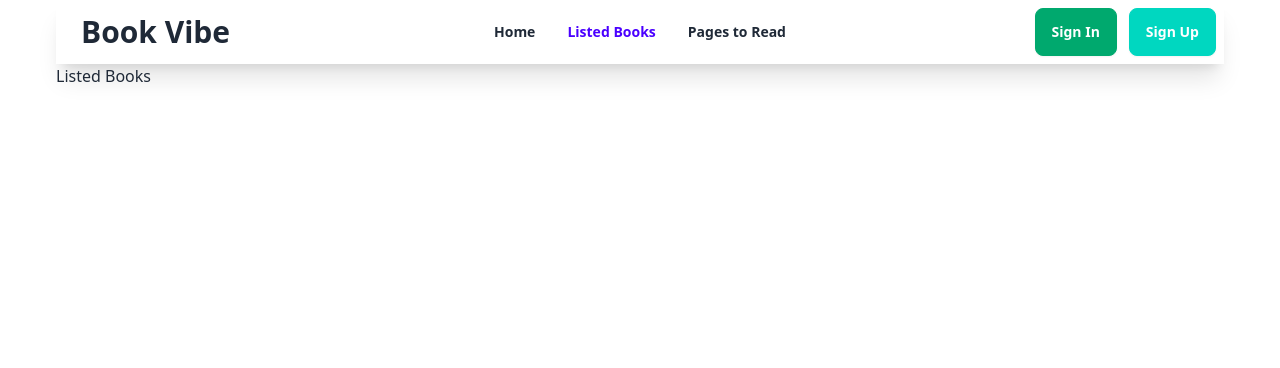
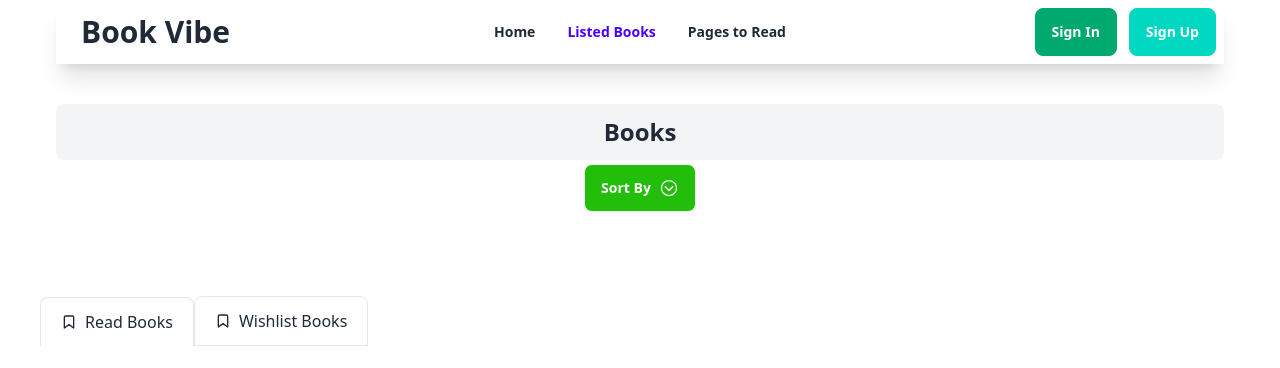
Before and after one commit to shahinalom9343/Book-Store-Project, a React (Vite) app: page /listed_books in a window 1280 px wide. Shown: the top 368 px of the page. Built offline with nearby package versions, Linux system fonts and the light colour scheme.

Commit message:
Designed read listed book page with several functionality

```diff
--- a/src/components/ListedBooks/ListedBooks.jsx
+++ b/src/components/ListedBooks/ListedBooks.jsx
@@ -1,9 +1,197 @@
+import { useEffect, useState } from "react";
+import { IoIosArrowDropdown } from "react-icons/io";
+import { Link } from "react-router-dom";
+import ReadBooks from "./ReadBooks";
+import { getBooks } from "../Utilities/localStorage";
 const ListedBooks = () => {
+  const [tabIndex, setTabIndex] = useState(0);
+  const [readBooks, setReadBooks] = useState([]);
+  useEffect(() => {
+    const storedReadBooks = getBooks();
+    setReadBooks(storedReadBooks);
+  }, []);
   return (
-    <div>
-      <h1>Listed Books</h1>
+    <div className="mt-10">
+      <h1 className="text-2xl text-center font-bold bg-gray-100 py-3 rounded-lg">
+        Books
+      </h1>
+      <div className="flex items-center justify-center mb-20">
+        <details className="dropdown ">
+          <summary className="m-1 btn bg-[#23BE0A] text-white font-semibold">
+            <span>Sort By</span>
+            <span>
+              <IoIosArrowDropdown className="text-xl" />
+            </span>
+          </summary>
+          <ul className="p-2 shadow menu dropdown-content z-[1] bg-base-100 rounded-box w-52">
+            <li>
+              <a>Rating</a>
+            </li>
+            <li>
+              <a>Number of Pages</a>
+            </li>
+            <li>
+              <a>Published Years</a>
+            </li>
+          </ul>
+        </details>
+      </div>
+      {/* tab */}
+      <div className="flex items-center -mx-4 overflow-x-auto overflow-y-hidden sm:justify-start flex-nowrap dark:bg-gray-100 dark:text-gray-800">
+        <Link
+          to="/"
+          onClick={() => setTabIndex(0)}
+          className={`flex items-center flex-shrink-0 px-5 py-3 space-x-2 ${
+            tabIndex === 0 ? "border border-b-0" : "border"
+          } rounded-t-lg `}
+        >
+          <svg
+            xmlns="http://www.w3.org/2000/svg"
+            viewBox="0 0 24 24"
+            fill="none"
+            stroke="currentColor"
+            strokeWidth="2"
+            strokeLinecap="round"
+            strokeLinejoin="round"
+            className="w-4 h-4"
+          >
+            <path d="M19 21l-7-5-7 5V5a2 2 0 0 1 2-2h10a2 2 0 0 1 2 2z"></path>
+          </svg>
+          <span>Read Books</span>
+        </Link>
+        <Link
+          to="/wishlists"
+          onClick={() => setTabIndex(1)}
+          className={`flex items-center flex-shrink-0 px-5 py-3 space-x-2 ${
+            tabIndex === 1 ? "border border-b-0" : "border"
+          } rounded-t-lg `}
+        >
+          <svg
+            xmlns="http://www.w3.org/2000/svg"
+            viewBox="0 0 24 24"
+            fill="none"
+            stroke="currentColor"
+            strokeWidth="2"
+            strokeLinecap="round"
+            strokeLinejoin="round"
+            className="w-4 h-4"
+          >
+            <path d="M19 21l-7-5-7 5V5a2 2 0 0 1 2-2h10a2 2 0 0 1 2 2z"></path>
+          </svg>
+          <span>Wishlist Books</span>
+        </Link>
+      </div>
+      {/* single book card */}
+      {readBooks.map((readBook) => (
+        <ReadBooks key={readBook.bookId} readBook={readBook}></ReadBooks>
+      ))}
     </div>
   );
 };
 
 export default ListedBooks;
+
+// import { useState } from "react";
+// import { Link, Outlet, useLoaderData } from "react-router-dom";
+// import { IoBookmarks } from "react-icons/io5";
+// import { saveBlog } from "../utilities/localStorage";
+// const Blog = () => {
+//   const blog = useLoaderData();
+//   const [tabIndex, setTabIndex] = useState(0);
+//   const handleBookmark = (blog) => {
+//     // console.log(blog);
+//     saveBlog(blog);
+//   };
+//   // console.log(blog);
+//   return (
+//     <div className="max-w-3xl px-6 py-16 mx-auto space-y-5">
+//       <article className="space-y-2">
+//         <div className="space-y-6">
+//           <h1 className="text-xl font-bold ">{blog.title}</h1>
+//           <div className="flex flex-col items-start justify-between w-full md:flex-row md:items-center ">
+//             <div className="flex items-center md:space-x-2">
+//               <img
+//                 src="https://source.unsplash.com/75x75/?portrait"
+//                 alt=""
+//                 className="w-4 h-4 border rounded-full "
+//               />
+//               <p className="text-sm">Leroy Jenkins • July 19th, 2021</p>
+//             </div>
+//             <p className="flex-shrink-0 mt-3 text-sm md:mt-0">
+//               4 min read • 1,570 views
+//             </p>
+//           </div>
+//         </div>
+//         <div>
+//           <p>Insert the actual text content here...</p>
+//         </div>
+//       </article>
+//       {/* tabs */}
+//       <div className="flex items-center -mx-4 overflow-x-auto overflow-y-hidden sm:justify-start flex-nowrap ">
+//         <Link
+//           to="/"
+//           onClick={() => setTabIndex(0)}
+//           className={`flex items-center flex-shrink-0 px-5 py-3 space-x-2 ${
+//             tabIndex === 0 ? "border border-b-0" : "border"
+//           } rounded-t-lg `}
+//         >
+//           <svg
+//             xmlns="http://www.w3.org/2000/svg"
+//             viewBox="0 0 24 24"
+//             fill="none"
+//             stroke="currentColor"
+//             strokeWidth="2"
+//             strokeLinecap="round"
+//             strokeLinejoin="round"
+//             className="w-4 h-4"
+//           >
+//             <path d="M19 21l-7-5-7 5V5a2 2 0 0 1 2-2h10a2 2 0 0 1 2 2z"></path>
+//           </svg>
+//           <span>Content</span>
+//         </Link>
+//         <Link
+//           to={`author`}
+//           onClick={() => setTabIndex(1)}
+//           className={`flex items-center flex-shrink-0 px-5 py-3 space-x-2 ${
+//             tabIndex === 1 ? "border border-b-0" : "border"
+//           } rounded-t-lg`}
+//         >
+//           <svg
+//             xmlns="http://www.w3.org/2000/svg"
+//             viewBox="0 0 24 24"
+//             fill="none"
+//             stroke="currentColor"
+//             strokeWidth="2"
+//             strokeLinecap="round"
+//             strokeLinejoin="round"
+//             className="w-4 h-4"
+//           >
+//             <path d="M2 3h6a4 4 0 0 1 4 4v14a3 3 0 0 0-3-3H2z"></path>
+//             <path d="M22 3h-6a4 4 0 0 0-4 4v14a3 3 0 0 1 3-3h7z"></path>
+//           </svg>
+//           <span>Author</span>
+//         </Link>
+//         <div onClick={() => handleBookmark(blog)} className="cursor-pointer">
+//           <IoBookmarks size={30} className="text-purple-500" />
+//         </div>
+//       </div>
+//       <Outlet></Outlet>
+//       <div>
+//         <div className="flex flex-wrap py-6 gap-2 border-t border-dashed ">
+//           {blog.tags.map((tag) => (
+//             <a
+//               key={tag}
+//               rel="noopener noreferrer"
+//               href="#"
+//               className="px-3 py-1 rounded-sm hover:underline  "
+//             >
+//               #{tag}
+//             </a>
+//           ))}
+//         </div>
+//       </div>
+//     </div>
+//   );
+// };
+
+// export default Blog;
--- /dev/null
+++ b/src/components/ListedBooks/ReadBooks.jsx
@@ -0,0 +1,33 @@
+import { FaRegStar } from "react-icons/fa";
+
+const ReadBooks = ({ readBook }) => {
+  // console.log(readBook);
+  const { image, bookName, author, rating, category, tags } = readBook;
+  return (
+    <div className="">
+      <div className="bg-base-100 border-[#13131326] flex gap-4 border-2 border-gray-200 opacity-70">
+        <figure className="px-5 pt-10">
+          <img src={image} alt="Book" className="rounded-xl h-80" />
+        </figure>
+        <div className="card-body items-start text-start">
+          <h2 className="card-title">{bookName}</h2>
+          <div className="flex gap-4 text-base font-semibold text-green-700">
+            #tag
+          </div>
+          <p>By: {author} </p>
+          <div className="card-actions flex justify-between w-full font-medium">
+            <div>{category}</div>
+            <div className="flex justify-center items-center gap-2 font-medium">
+              <div>{rating}</div>
+              <div className="mr-1">
+                <FaRegStar></FaRegStar>
+              </div>
+            </div>
+          </div>
+        </div>
+      </div>
+    </div>
+  );
+};
+
+export default ReadBooks;
--- a/src/components/Navbar/Navbar.jsx
+++ b/src/components/Navbar/Navbar.jsx
@@ -44,7 +44,7 @@ const Navbar = () => {
             <NavLink
               to="/"
               className={({ isActive }) =>
-                isActive ? "text-primary font-bold" : "font-bold"
+                isActive ? "text-primary font-bold " : "font-bold"
               }
             >
               Home
@@ -60,7 +60,7 @@ const Navbar = () => {
             <NavLink
               to="/pages"
               className={({ isActive }) =>
-                isActive ? "text-primary font-bold " : "font-bold "
+                isActive ? "text-primary font-bold" : "font-bold "
               }
             >
               Pages to Read
--- /dev/null
+++ b/src/components/Utilities/localStorage.js
@@ -0,0 +1,25 @@
+// find
+export const getBooks = () => {
+  let books = [];
+  const getBook = localStorage.getItem("books");
+  if (getBook) {
+    books = JSON.parse(getBook)
+  }
+  return books
+}
+// save
+export const saveBooks = book => {
+  const books = getBooks()
+  const isExist = books.find(bookid => bookid.id === book.bookId)
+  if (isExist) {
+    alert("already exist");
+  }
+  books.push(book)
+  localStorage.setItem('books', JSON.stringify(books))
+}
+// delete
+export const deleteBook = id => {
+  const books = getBooks();
+  const remaining = books.filter(b => b.id !== id);
+  localStorage.setItem('books', JSON.stringify(remaining))
+}
--- a/src/components/details/BookDetails.jsx
+++ b/src/components/details/BookDetails.jsx
@@ -1,5 +1,6 @@
 import PropTypes from "prop-types";
 import { useLoaderData, useParams } from "react-router-dom";
+import { saveBooks } from "../Utilities/localStorage";
 
 const BookDetails = () => {
   const books = useLoaderData();
@@ -7,6 +8,9 @@ const BookDetails = () => {
   const idInt = parseInt(id);
   // console.log(id);
   const book = books.find((book) => book.bookId === idInt);
+  const handleReadBooks = (book) => {
+    saveBooks(book);
+  };
   // console.log(book);
   // console.log(book);
   return (
@@ -46,7 +50,12 @@ const BookDetails = () => {
           </div>
           <div>
             <div className="flex gap-8">
-              <button className="btn btn-outline px-6">Read</button>
+              <button
+                onClick={() => handleReadBooks(book)}
+                className="btn btn-outline px-6"
+              >
+                Read
+              </button>
               <button className="btn btn-info px-6">WishList</button>
             </div>
           </div>
--- a/src/main.jsx
+++ b/src/main.jsx
@@ -25,6 +25,11 @@ const router = createBrowserRouter([
         element: <BookDetails></BookDetails>,
         loader: () => fetch("../public/books.json "),
       },
+      {
+        path: "/book/:id",
+        element: <ListedBooks></ListedBooks>,
+        loader: () => fetch("../public/books.json"),
+      },
     ],
   },
 ]);
```
